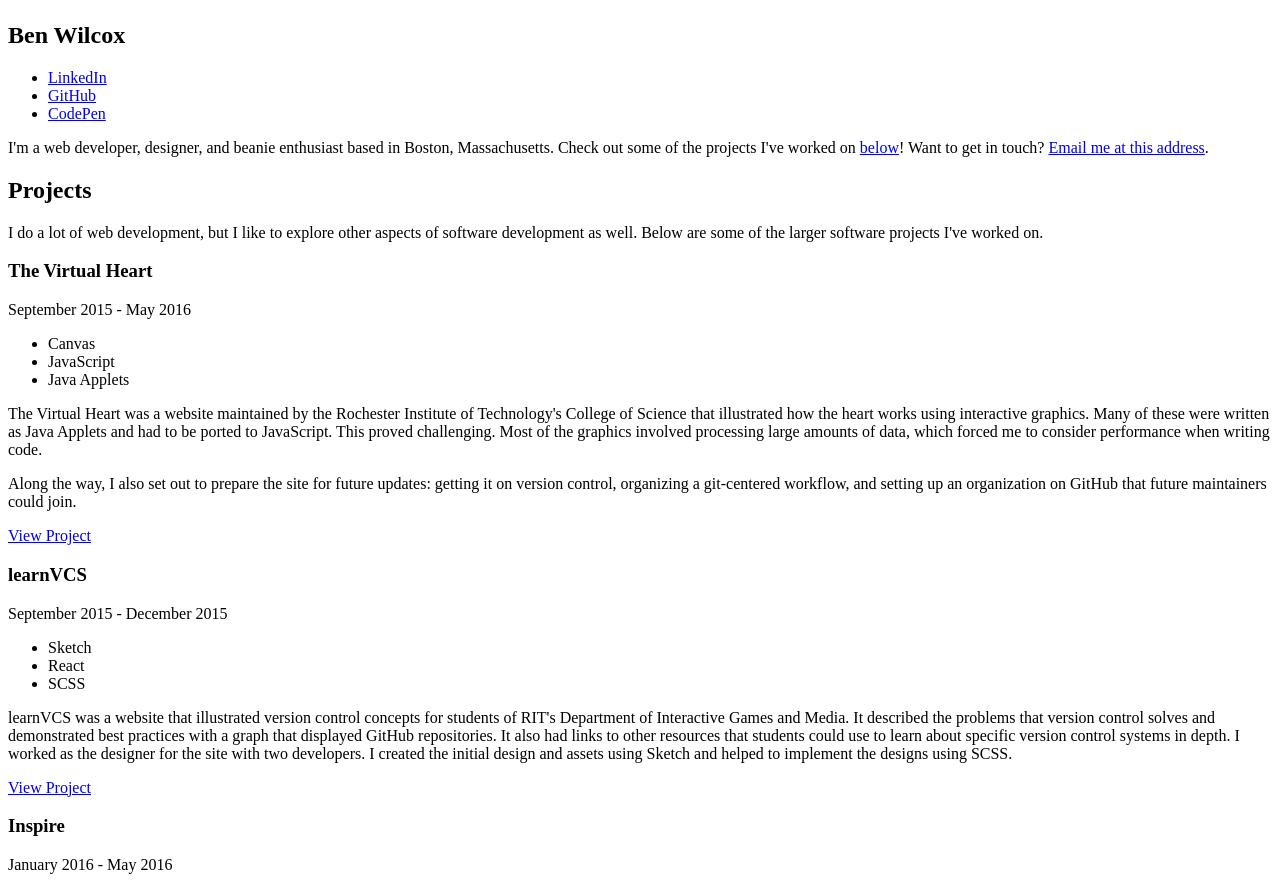
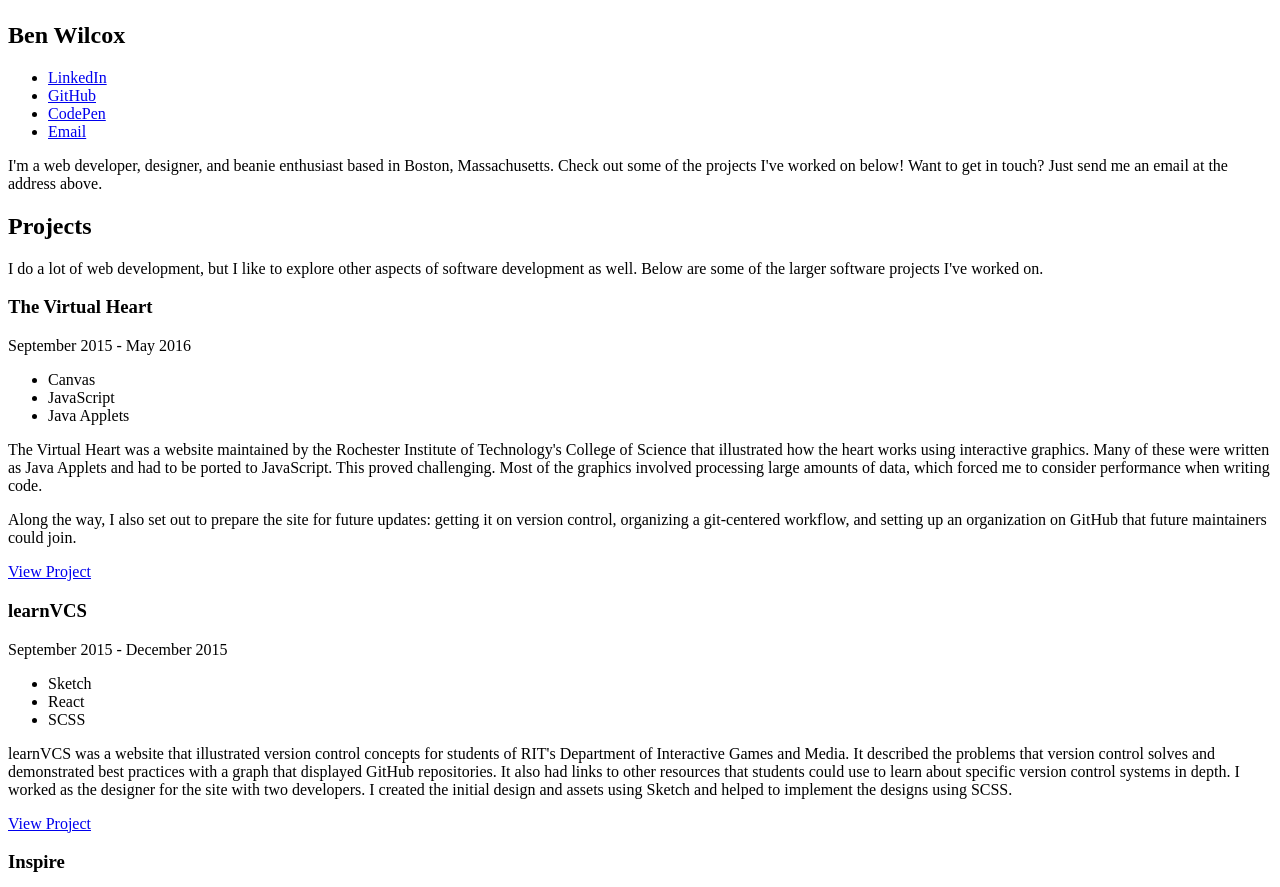
Before and after one commit to reccanti/gatsby-portfolio, a Gatsby site: page / in a window 1280 px wide. Shown: the part 1274-2161 px from the top of the page. Built offline with nearby package versions, Linux system fonts and the light colour scheme; Gatsby itself is replaced by a stand-in of ours.

Commit message:
Feedback tweaks
Removes the links in the about section to make it more readable.

```diff
--- a/src/pages/index.js
+++ b/src/pages/index.js
@@ -100,8 +100,9 @@ const IndexPage = ({ data }) => {
                   <li><a href={data.site.siteMetadata.socialLinks.linkedin}>LinkedIn</a></li>
                   <li><a href={data.site.siteMetadata.socialLinks.github}>GitHub</a></li>
                   <li><a href={data.site.siteMetadata.socialLinks.codepen}>CodePen</a></li>
+                  <li><a href={data.site.siteMetadata.socialLinks.email}>Email</a></li>
               </ul>
-              <p>I'm a web developer, designer, and beanie enthusiast based in Boston, Massachusetts.  Check out some of the projects I've worked on <a href="#projects">below</a>! Want to get in touch? <a href="mailto:reccanti@gmail.com">Email me at this address</a>.</p>
+              <p>I'm a web developer, designer, and beanie enthusiast based in Boston, Massachusetts.  Check out some of the projects I've worked on below! Want to get in touch? Just send me an email at the address above.</p>
           </section>
 
           { /* Projects section */ }
```
